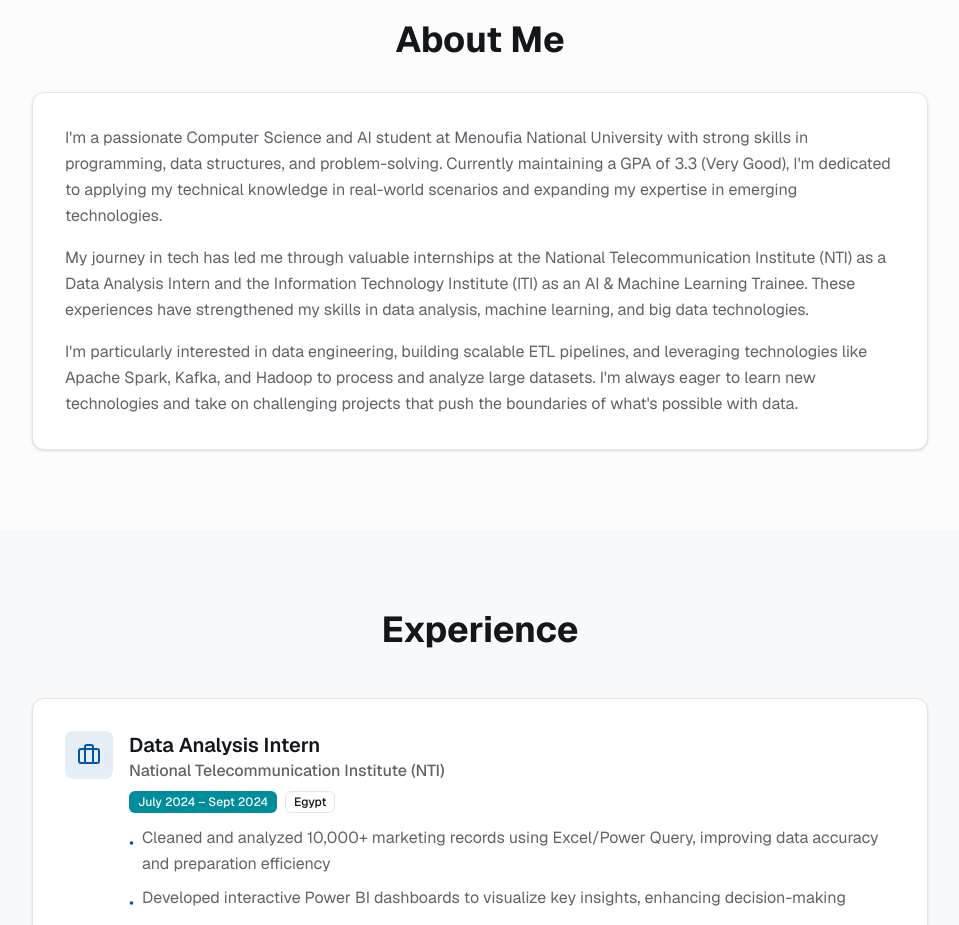
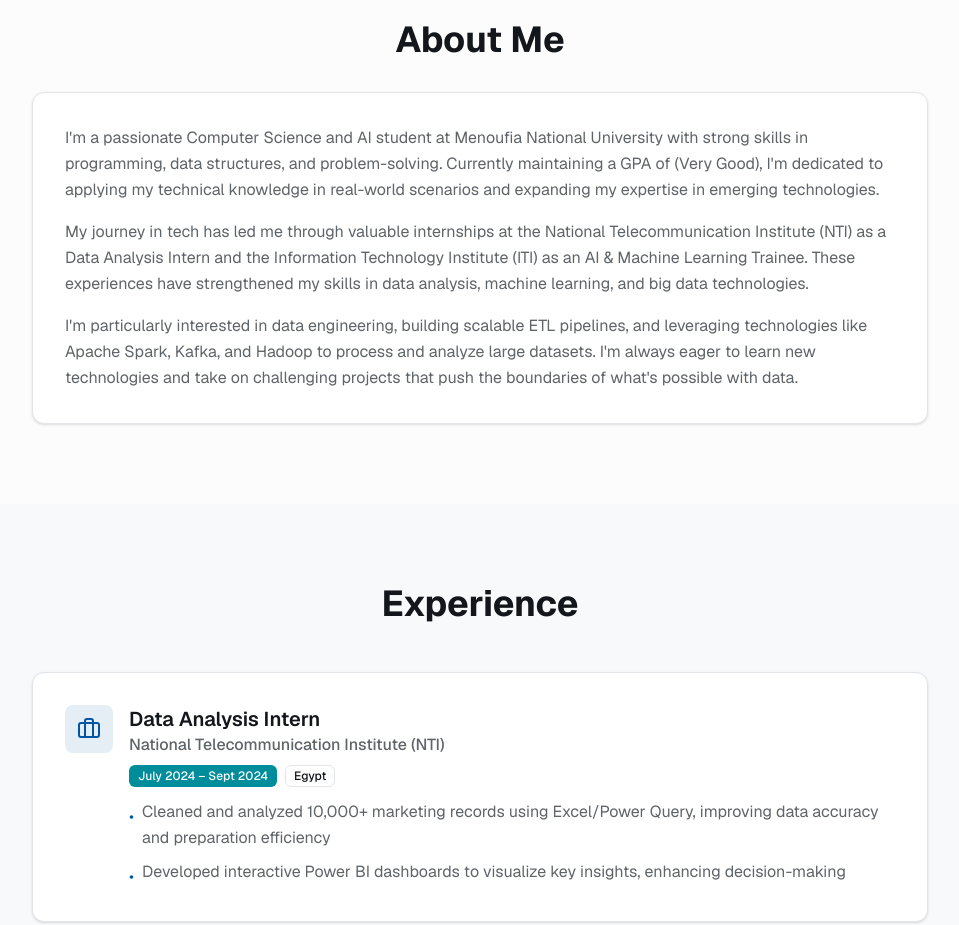
Before and after one commit to Hesham942/Portofolio, a Next.js app: page / in a window 1280 px wide. Shown: the part 860-1785 px from the top of the page, without its empty margins (160-1119 px from the left). Built offline with nearby package versions, Linux system fonts and the light colour scheme.

Commit message:
Update about.tsx

```diff
--- a/components/about.tsx
+++ b/components/about.tsx
@@ -9,7 +9,7 @@ export function About() {
           <div className="space-y-4 text-muted-foreground leading-relaxed">
             <p>
               I'm a passionate Computer Science and AI student at Menoufia National University with strong skills in
-              programming, data structures, and problem-solving. Currently maintaining a GPA of 3.3 (Very Good), I'm
+              programming, data structures, and problem-solving. Currently maintaining a GPA of (Very Good), I'm
               dedicated to applying my technical knowledge in real-world scenarios and expanding my expertise in
               emerging technologies.
             </p>
```
